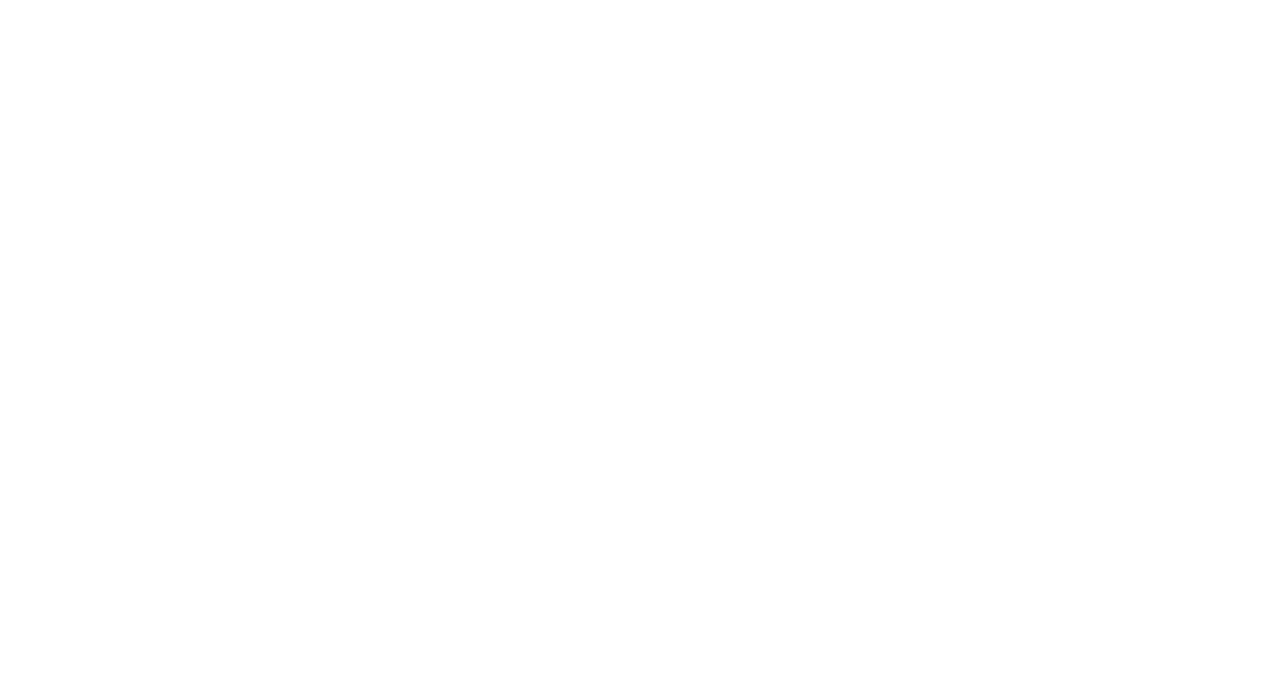
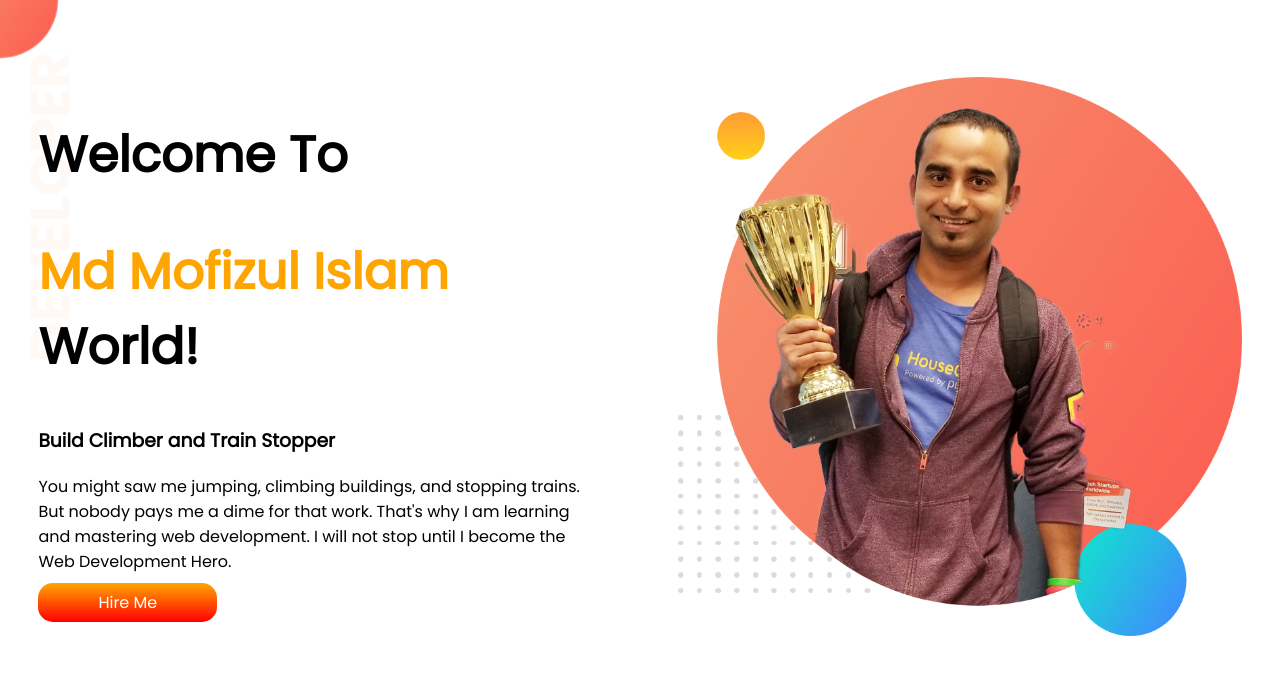
Before and after one commit to rifat7030/Portfolio, a plain HTML site: page index.html in a window 1280 px wide. Drawn offline with Linux system fonts and the light colour scheme.

Commit message:
first section

```diff
--- a/index.html
+++ b/index.html
@@ -1,13 +1,37 @@
 <!DOCTYPE html>
 <html lang="en">
+
 <head>
     <meta charset="UTF-8">
     <meta http-equiv="X-UA-Compatible" content="IE=edge">
     <meta name="viewport" content="width=device-width, initial-scale=1.0">
     <title>My Portfolio</title>
+    <link rel="preconnect" href="https://fonts.googleapis.com">
+    <link rel="preconnect" href="https://fonts.gstatic.com" crossorigin>
+    <link href="https://fonts.googleapis.com/css2?family=Poppins&display=swap" rel="stylesheet">
     <link rel="stylesheet" href="style.css">
 </head>
+
 <body>
+    <section class="first-section">
+        <div class="half-width">
+            <h1>Welcome To</h1>
+            <h1><span class="heading-name">Md Mofizul Islam</span> World!</h1>
+            <h3>Build Climber and Train Stopper</h3>
+            <p>You might saw me jumping, climbing buildings, and stopping trains. But nobody pays me a dime for that
+                work.
+                That's why I am learning and mastering web development. I will not stop until I become the Web
+                Development
+                Hero.
+            </p>
+            <a class="link-button" href="www.facebook.com" target="_blanck">Hire Me</a>
+        </div>
+        <div class="half-width">
+            <img src="images/jhankar.png" alt="">
+        </div>
+    </section>
+
 
 </body>
+
 </html>
--- a/style.css
+++ b/style.css
@@ -0,0 +1,39 @@
+body{
+    font-family: 'Poppins', sans-serif;
+    margin: 0;
+}
+
+h1{
+    font-size: 50px;
+}
+
+section{
+    display: flex;
+}
+
+.heading-name{
+    color: orange;
+}
+
+.first-section{
+
+    background-image: url("images/top-banner.png");
+    background-repeat: no-repeat;
+}
+
+.half-width{
+    width: 50%;
+    padding: 6% 3%;
+}
+
+.half-width img{
+    width: 100%;
+}
+
+.link-button{
+    text-decoration: none;
+    color: white;
+    background-image: linear-gradient(orange,red);
+    padding: 8px 60px;
+    border-radius: 15px;
+}
```
Also changed, not shown: images/dream-bg.png (added), images/exp-bg.png (added), images/jhankar.png (added), images/jhankar2.png (added), images/my-bg.png (added), images/my-bg2.png (added), images/top-banner.png (added).
